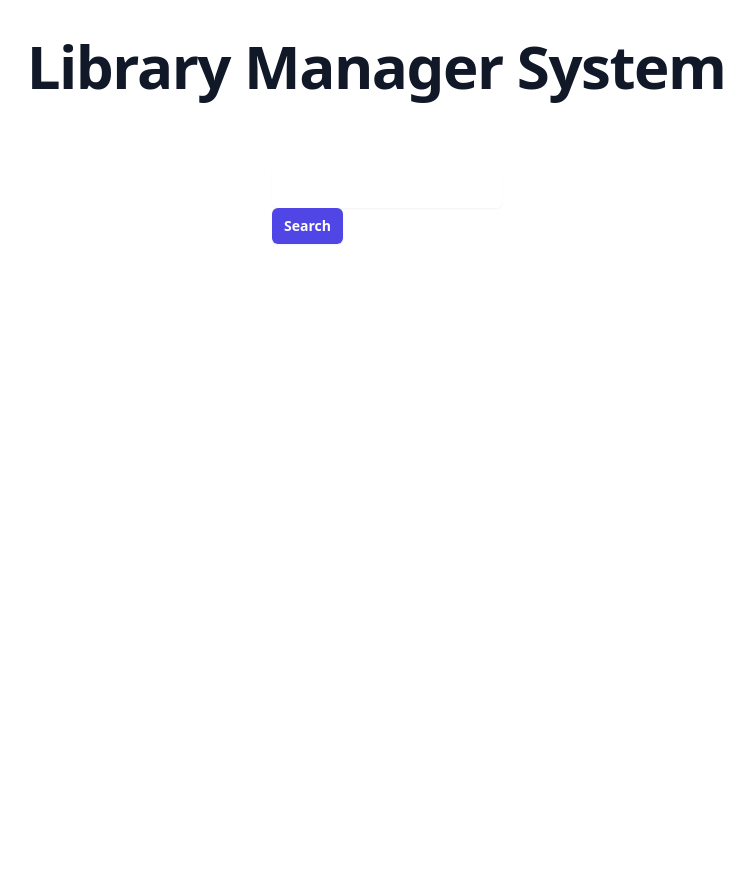
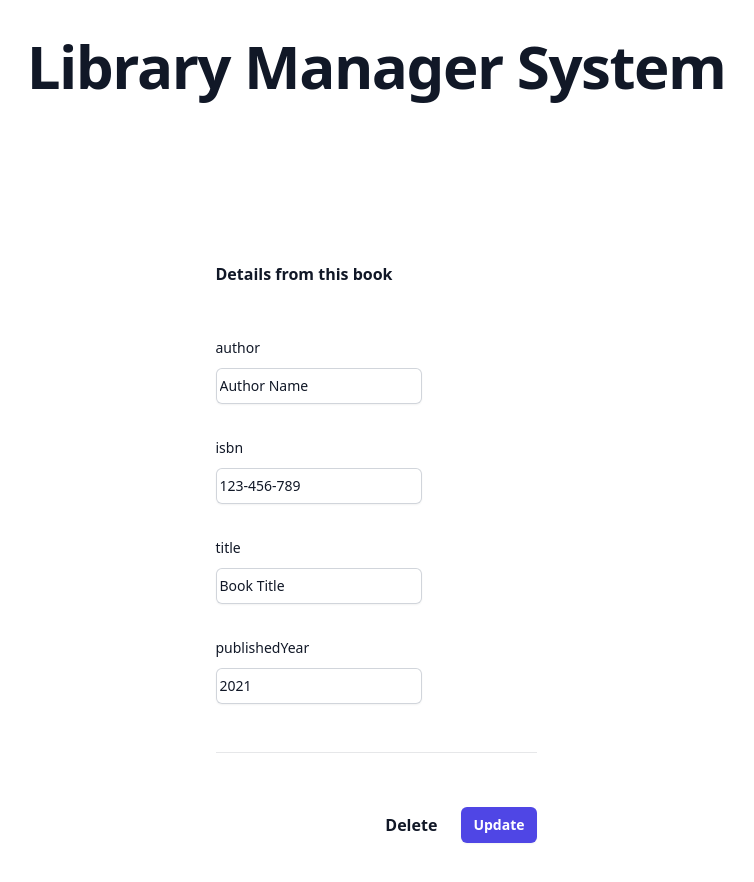
Before and after one commit to luisSilvaEs/library-management-system, a React (Create React App) app: page / in a window 1280 px wide. Shown: the top 882 px of the page, without its empty margins (264-1018 px from the left). Before the commit the page ends 800 px from the top, so only its background shows below. Built offline with nearby package versions, Linux system fonts and the light colour scheme; the HTML template or start-up script is replaced by a standard one.

Commit message:
Create detail page and DetailForm components

```diff
--- a/src/App.js
+++ b/src/App.js
@@ -1,5 +1,6 @@
 import NavigationButton from "./components/common/navigationButton/NavigationButton";
-import Books from "./pages/books/Books"
+import Books from "./pages/books/Books";
+import Detail from "./pages/detail/Detail";
 
 function App() {
   return (
@@ -9,10 +10,8 @@ function App() {
           Library Manager System
         </h1>
       </div>
-      <div className="container mx-auto pt-9 flex justify-around">
-
-
-      <Books />
+      <div className="container mx-auto pt-9 flex flex-col justify-around">
+       <Detail />
       </div>
     </div>
   );
--- /dev/null
+++ b/src/components/common/form/DetailForm.jsx
@@ -0,0 +1,32 @@
+import Field from "./Field";
+import ActionButton from "../actionButton/ActionButton";
+
+const DetailForm = ({ bookInfo }) => {
+  return (
+    <>
+      <h2 className="text-base font-semibold leading-7 text-gray-900">
+        Details from this book
+      </h2>
+      <form action="" className="border-b border-gray-900/10 pb-12">
+        <div className="mt-10 grid grid-cols-1 gap-x-6 gap-y-8 sm:grid-cols-6">
+          {Object.entries(bookInfo).map(([key, value]) => (
+            <Field
+              classesForLabel="block text-sm font-medium leading-6 text-gray-900"
+              classesForInput="block flex-1 border-0 bg-transparent py-1.5 pl-1 text-gray-900 placeholder:text-gray-400 focus:ring-0 sm:text-sm sm:leading-6"
+              type="text"
+              labelWording={key}
+              value={value}
+              id={value}
+            />
+          ))}
+        </div>
+      </form>
+      <div className="mt-6 flex items-center justify-end gap-x-6">
+        <ActionButton text="Delete" type="terciary" action={() => {}} />
+        <ActionButton text="Update" type="primary" action={() => {}} />
+      </div>
+    </>
+  );
+};
+
+export default DetailForm;
--- a/src/components/common/form/Field.jsx
+++ b/src/components/common/form/Field.jsx
@@ -40,16 +40,20 @@ const Field = ({
   };
   /** removed ref={value ? value : ""} from input */
   return (
-    <>
+    <div className="sm:col-span-4">
       <label htmlFor={type} className={classesForLabel}>
         {labelWording}
       </label>
+      <div className="mt-2">
+        <div className="flex rounded-md shadow-sm ring-1 ring-inset ring-gray-300 focus-within:ring-2 focus-within:ring-inset focus-within:ring-indigo-600 sm:max-w-md">
           <input
             type={type}
             id={id}
             value={value}
             onBlur={validateInputContentOnLeaveInput}
-        onChange={onChange ? onChange : validateInputContentFormatAfterTyping}
+            onChange={
+              onChange ? onChange : validateInputContentFormatAfterTyping
+            }
             className={`${classesForInput ? classesForInput : ""} ${
               error?.validationPattern?.test(value?.current?.value || "")
                 ? "valid-format"
@@ -66,7 +70,9 @@ const Field = ({
               <span>{errorSettings?.message}</span>
             </div>
           ) : null}
-    </>
+        </div>
+      </div>
+    </div>
   );
 };
 
--- a/src/components/common/list/List.jsx
+++ b/src/components/common/list/List.jsx
@@ -1,5 +1,9 @@
+/** I need to explore the possibility to pass NavigationButton as a prop to List */
+import NavigationButton from "../navigationButton/NavigationButton";
+
 const List = ({ collection }) => {
   return (
+    <div className="container mx-auto pt-9 flex justify-around">
       <ul role="list" className="divide-y divide-gray-100">
         {collection.map((book) => (
           <li key={book.key} className="flex justify-between gap-x-6 py-5">
@@ -8,11 +12,27 @@ const List = ({ collection }) => {
                 <p className="text-sm font-semibold leading-6 text-gray-900">
                   {book.title}
                 </p>
+                <p className="mt-1 truncate text-xs leading-5 text-gray-500">
+                  {book.author_name && book.author_name[0]}
+                </p>
+                <p className="mt-1 truncate text-xs leading-5 text-gray-500">
+                  {book.publish_year && book.publish_year.length > 0
+                    ? `First published in ${book.publish_year[0]}`
+                    : ""}
+                </p>
               </div>
+            </div>
+            <div className="hidden shrink-0 sm:flex sm:flex-col sm:items-end">
+              <NavigationButton
+                text="View detail"
+                type="primary"
+                url={book.title}
+              />
             </div>
           </li>
         ))}
       </ul>
+    </div>
   );
 };
 
--- /dev/null
+++ b/src/pages/detail/Detail.jsx
@@ -0,0 +1,34 @@
+/**
+ * - Should have a variable having the data recibed from Books page, having all the data about this book
+ * - A form with disabled inputs having all data from book variable
+ * -- This form should have 2 buttons: Update - Delete
+ * --- When click Update inputs should get enabled and Update button will change to Save
+ * --- When click on Delete, a modal should pop up with a message "This book will be deleted permanentely, are you sure?"
+ * ---- When click on Confirm it should appear a new modal indicating the operation was succesfull and a button to close to
+ * return to Books page
+ * + Operation to Update data
+ * + Operation to Delete data
+ */
+
+import DetailForm from "../../components/common/form/DetailForm";
+
+const Detail = () => {
+  const book = {
+    author: "Author Name",
+    isbn: "123-456-789",
+    title: "Book Title",
+    publishedYear: 2021,
+  };
+
+  return (
+    <div className="mx-auto max-w-7xl px-4 py-24 sm:px-6 sm:py-32 lg:px-8">
+      <div className="mx-auto max-w-2xl">
+        <div className="space-y-12">
+          <DetailForm bookInfo={book} />
+        </div>
+      </div>
+    </div>
+  );
+};
+
+export default Detail;
```
Lines whose indentation alone changed are shown as unchanged.
